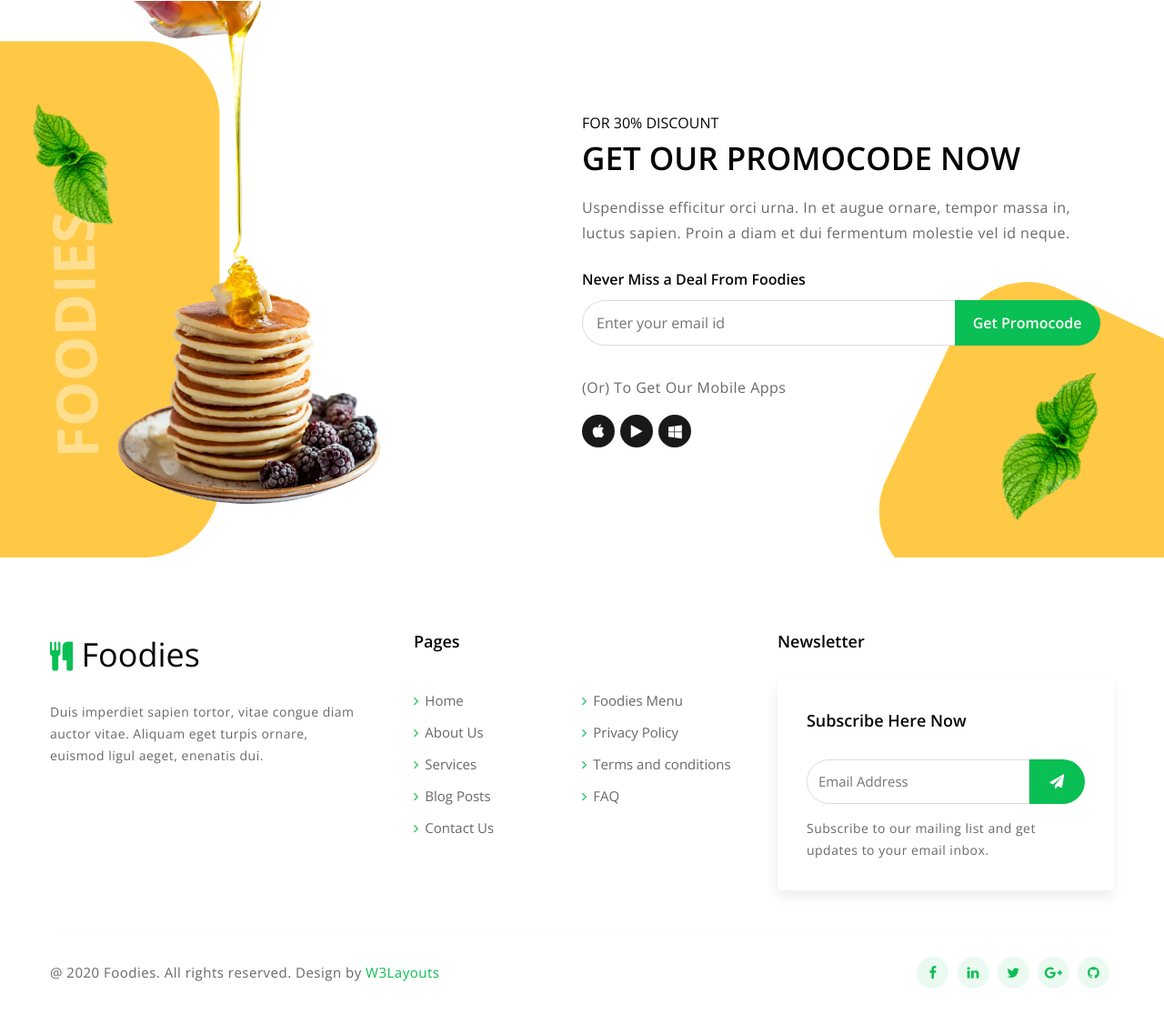
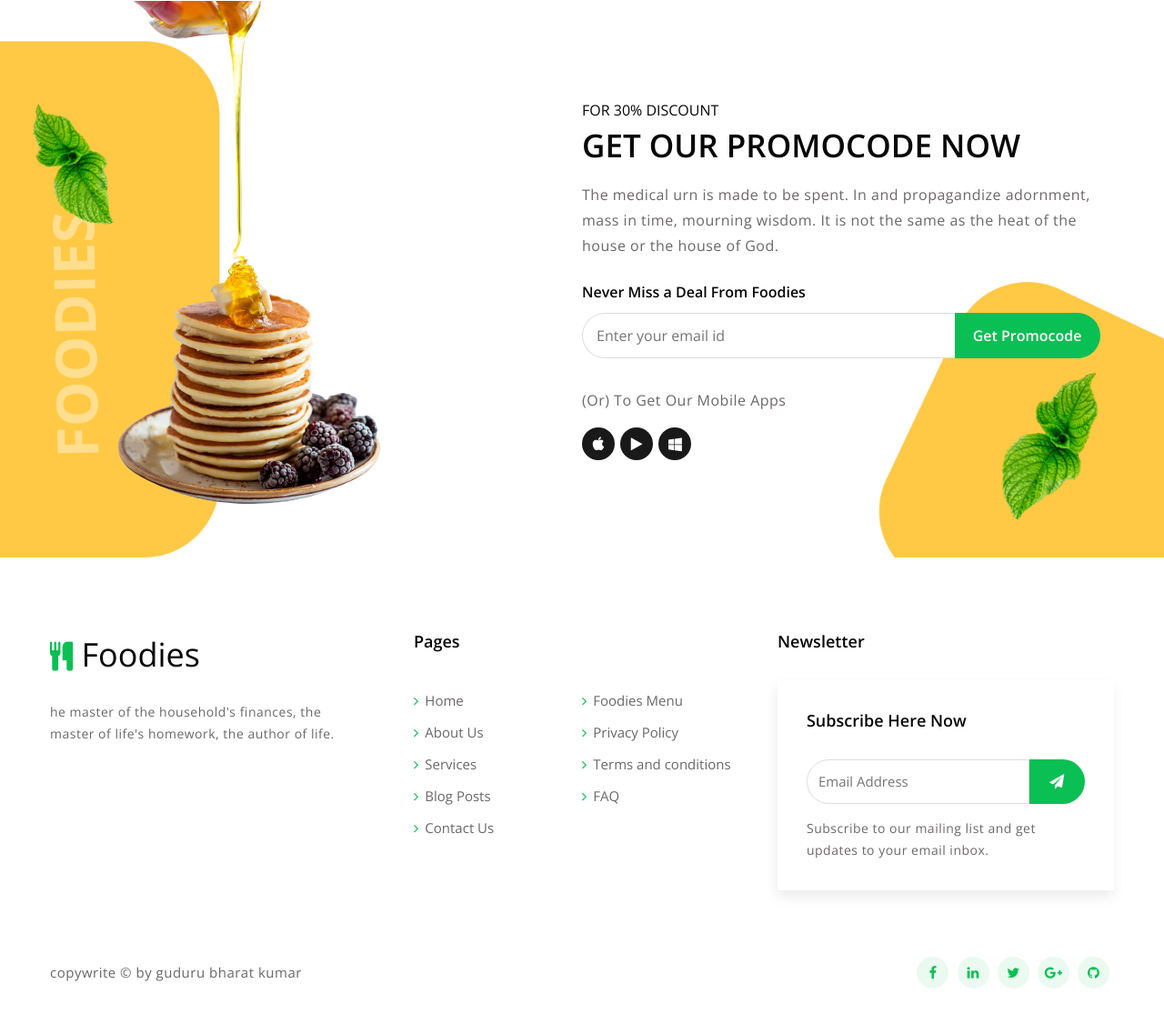
Before and after one commit to GuduruBharatKumar/finalpro, a plain HTML site: page menu.html in a window 1280 px wide. Shown: the part 2171-3297 px from the top of the page at 91% size. Drawn offline with nearby package versions, Linux system fonts and the light colour scheme.

Commit message:
commit message

```diff
--- a/menu.html
+++ b/menu.html
@@ -580,9 +580,7 @@
                     <div class="col-lg-6 app4-left-text pl-lg-0 mb-lg-0 mb-sm-2 mb-4">
                         <h6>For 30% Discount</h6>
                         <h4>Get Our Promocode Now</h4>
-                        <p class="mb-4"> Uspendisse efficitur orci urna. In et augue ornare, tempor massa in, luctus
-                            sapien. Proin a
-                            diam et dui fermentum molestie vel id neque. </p>
+                        <p class="mb-4"> The medical urn is made to be spent. In and propagandize adornment, mass in time, mourning wisdom. It is not the same as the heat of the house or the house of God. </p>
                         <div class="app-4-connection">
                             <div class="newsletter">
                                 <label>Never Miss a Deal From Foodies</label>
@@ -617,8 +615,7 @@
                     <div class="col-lg-4 pr-lg-5">
                         <a class="logo" href="index.html"><i class="fa fa-cutlery" aria-hidden="true"></i>
                             Foodies</a>
-                        <p class="mt-4">Duis imperdiet sapien tortor, vitae congue diam auctor vitae. Aliquam
-                            eget turpis ornare, euismod ligul aeget, enenatis dui. </p>
+                        <p class="mt-4">he master of the household's finances, the master of life's homework, the author of life. </p>
                     </div>
                     <div class="col-lg-4 mt-lg-0 mt-4">
                         <h3>Pages</h3>
@@ -666,9 +663,7 @@
                 </div>
                 <div class="d-flex below-section justify-content-between align-items-center pt-4 mt-5">
                     <div class="columns text-lg-left">
-                        <p class="copy-text">@ 2020 Foodies. All rights reserved. Design by <a
-                                href="https://w3layouts.com/" target="_blank">
-                                W3Layouts</a>
+                        <p class="copy-text">copywrite &copy; by guduru bharat kumar
                         </p>
                     </div>
                     <div class="columns-2 mt-md-0 mt-3">
```
Also changed, not shown: about.html (+10 -17 lines), contact.html (+2 -5 lines), index.html (+1 -2 lines).
